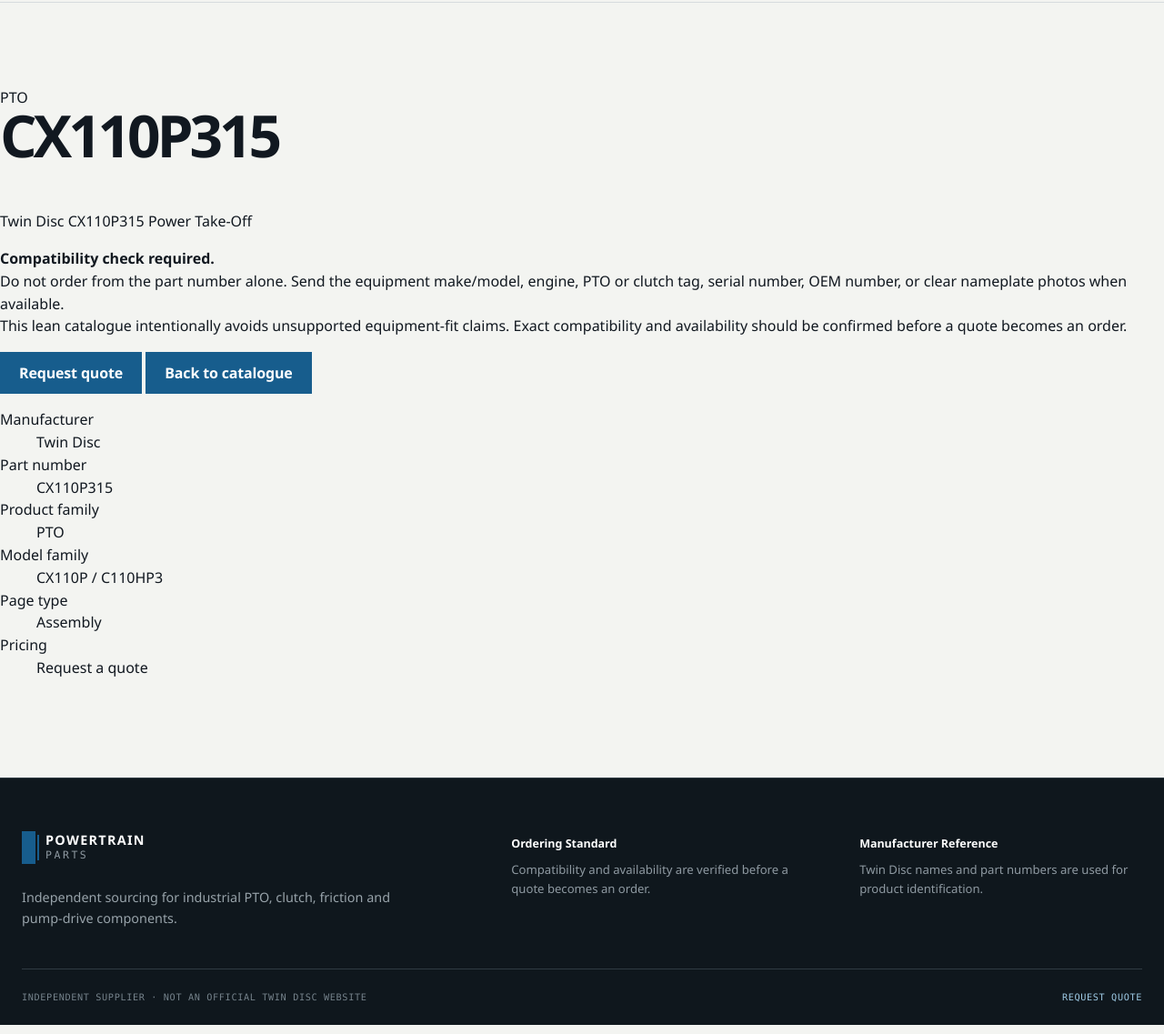
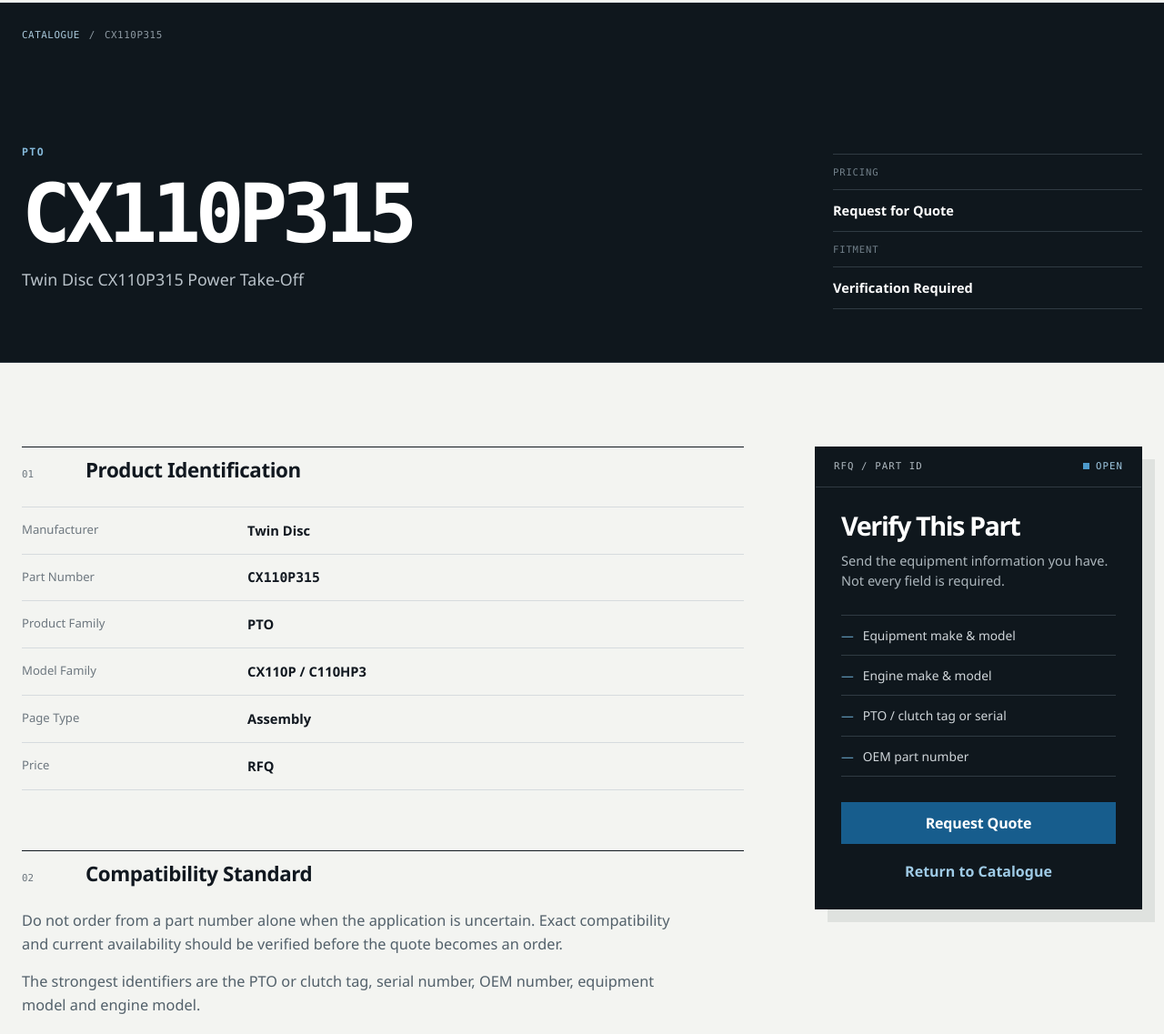
Before and after one commit to jenozu/twin-disc, an Astro site in the folder 50-Code/site/: page /products/cx110p315-twd in a window 1280 px wide. Shown: the part 109-1246 px from the top of the page at 91% size. Built offline with nearby package versions, Linux system fonts and the light colour scheme; Astro itself is replaced by a stand-in of ours.

Commit message:
design: rebuild product page as technical sheet

```diff
--- a/50-Code/site/src/pages/products/[sku].astro
+++ b/50-Code/site/src/pages/products/[sku].astro
@@ -11,39 +11,103 @@
 
 const { product } = Astro.props;
 ---
-<BaseLayout title={`${product.partNumber} | Industrial Powertrain Parts`} description={`RFQ page for Twin Disc ${product.partNumber}. Compatibility must be verified before ordering.`}>
-  <section class="section container detail">
-    <div>
-      <div class="eyebrow">{product.family}</div>
-      <h1 style="font-size: clamp(2.3rem, 5vw, 4rem)">{product.partNumber}</h1>
-      <p class="lead">{product.title}</p>
+<BaseLayout
+  title={`${product.partNumber} | Powertrain Parts`}
+  description={`RFQ and identification page for Twin Disc ${product.partNumber}. Compatibility must be verified before ordering.`}
+>
+  <section class="product-masthead">
+    <div class="shell">
+      <nav class="breadcrumb" aria-label="Breadcrumb">
+        <a href="/products">Catalogue</a>
+        <span aria-hidden="true">/</span>
+        <span translate="no">{product.partNumber}</span>
+      </nav>
 
-      <div class="notice">
-        <strong>Compatibility check required.</strong><br />
-        Do not order from the part number alone. Send the equipment make/model, engine, PTO or clutch tag, serial number, OEM number, or clear nameplate photos when available.
+      <div class="product-title-grid">
+        <div>
+          <p class="kicker">{product.family}</p>
+          <h1 class="part-hero" translate="no">{product.partNumber}</h1>
+          <p class="product-subtitle">{product.title}</p>
+        </div>
+
+        <div class="product-status">
+          <span>PRICING</span>
+          <strong>Request for Quote</strong>
+          <span>FITMENT</span>
+          <strong>Verification Required</strong>
+        </div>
+      </div>
+    </div>
+  </section>
+
+  <section class="section shell product-sheet">
+    <div class="product-main">
+      <div class="section-rule">
+        <span>01</span>
+        <h2>Product Identification</h2>
       </div>
 
-      <p>This lean catalogue intentionally avoids unsupported equipment-fit claims. Exact compatibility and availability should be confirmed before a quote becomes an order.</p>
+      <div class="spec-table">
+        <div>
+          <span>Manufacturer</span>
+          <strong translate="no">Twin Disc</strong>
+        </div>
+        <div>
+          <span>Part Number</span>
+          <strong class="mono" translate="no">{product.partNumber}</strong>
+        </div>
+        <div>
+          <span>Product Family</span>
+          <strong>{product.family}</strong>
+        </div>
+        <div>
+          <span>Model Family</span>
+          <strong>{product.modelFamily}</strong>
+        </div>
+        <div>
+          <span>Page Type</span>
+          <strong>{product.pageType}</strong>
+        </div>
+        <div>
+          <span>Price</span>
+          <strong>RFQ</strong>
+        </div>
+      </div>
 
-      <div class="actions">
-        <a class="button" href={`/rfq?part=${encodeURIComponent(product.partNumber)}`}>Request quote</a>
-        <a class="button button-secondary" href="/products">Back to catalogue</a>
+      <div class="section-rule">
+        <span>02</span>
+        <h2>Compatibility Standard</h2>
+      </div>
+
+      <div class="verification-copy">
+        <p>
+          Do not order from a part number alone when the application is uncertain. Exact compatibility and current availability should be verified before the quote becomes an order.
+        </p>
+        <p>
+          The strongest identifiers are the PTO or clutch tag, serial number, OEM number, equipment model and engine model.
+        </p>
       </div>
     </div>
 
-    <dl class="specs">
-      <dt>Manufacturer</dt>
-      <dd>Twin Disc</dd>
-      <dt>Part number</dt>
-      <dd>{product.partNumber}</dd>
-      <dt>Product family</dt>
-      <dd>{product.family}</dd>
-      <dt>Model family</dt>
-      <dd>{product.modelFamily}</dd>
-      <dt>Page type</dt>
-      <dd>{product.pageType}</dd>
-      <dt>Pricing</dt>
-      <dd>Request a quote</dd>
-    </dl>
+    <aside class="quote-panel">
+      <div class="quote-panel__header">
+        <span>RFQ / PART ID</span>
+        <span class="status-dot">OPEN</span>
+      </div>
+      <div class="quote-panel__body">
+        <h2>Verify This Part</h2>
+        <p>Send the equipment information you have. Not every field is required.</p>
+
+        <ul class="check-list">
+          <li>Equipment make & model</li>
+          <li>Engine make & model</li>
+          <li>PTO / clutch tag or serial</li>
+          <li>OEM part number</li>
+        </ul>
+
+        <a class="button button-block" href={`/rfq?part=${encodeURIComponent(product.partNumber)}`}>Request Quote</a>
+        <a class="text-link text-link-center" href="/products">Return to Catalogue</a>
+      </div>
+    </aside>
   </section>
 </BaseLayout>
```
